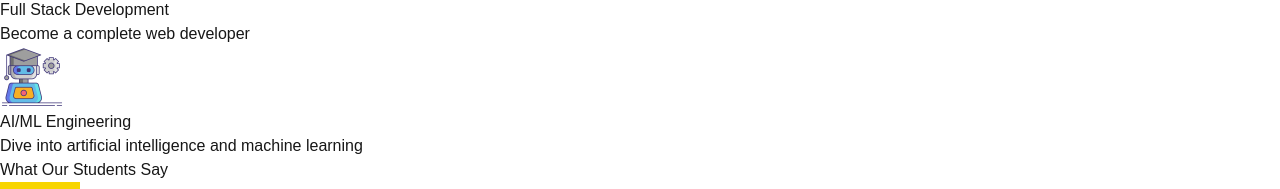
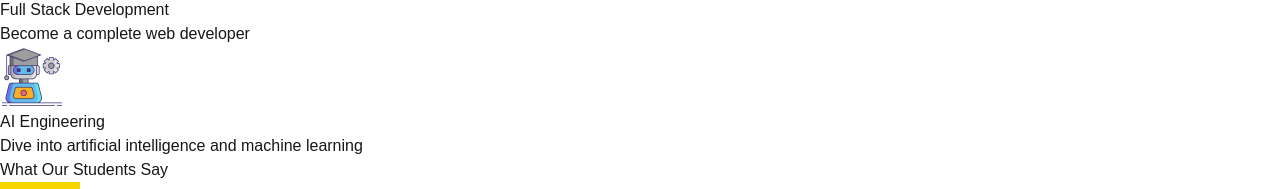
Before and after one commit to Janindu02/codinglanka, a Next.js app: page / in a window 1280 px wide. Shown: the part 1088-1277 px from the top of the page. Built offline with nearby package versions, Linux system fonts and the light colour scheme.

Commit message:
commit 17

```diff
--- a/src/app/page.tsx
+++ b/src/app/page.tsx
@@ -26,7 +26,7 @@ export default function Home() {
       path: "/careers/fullstack"
     },
     {
-      title: "AI/ML Engineering",
+      title: "AI Engineering",
       icon: "/images/home/machine-learning.png",
       description: "Dive into artificial intelligence and machine learning",
       path: "/careers/ai"
```
